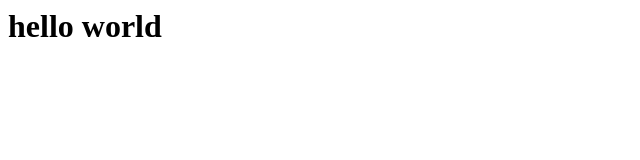
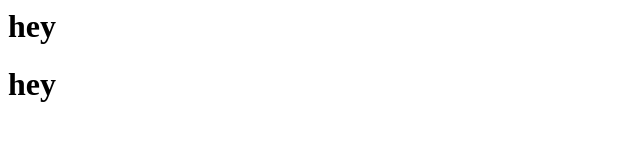
Before and after one commit to Rakshita-Goyal/practise, a plain HTML site: page index.html in a window 1280 px wide. Shown: the whole page, without its empty margins (0-640 px from the left). Drawn offline with Linux system fonts and the light colour scheme.

Commit message:
add with hello world

```diff
--- a/index.html
+++ b/index.html
@@ -1 +1,2 @@
-<h1>hello world</h1>
+<h1>hey</h1>
+<h1>hey</h1>
```
